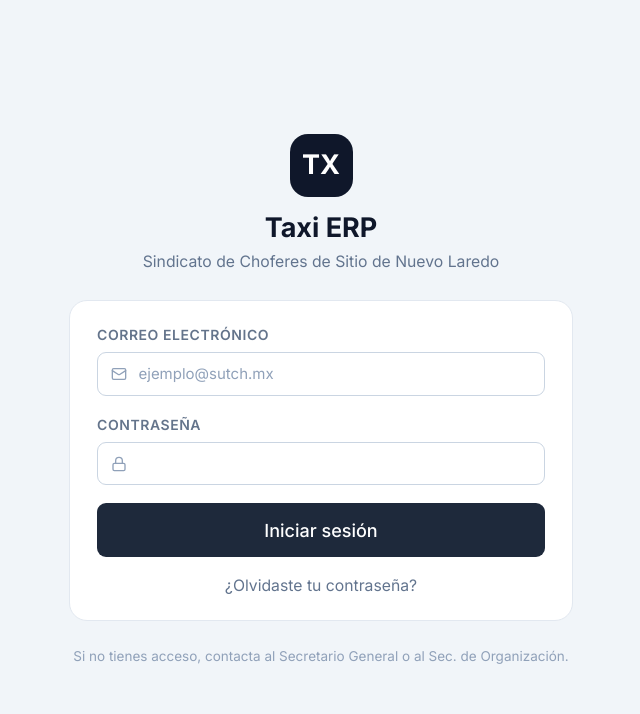
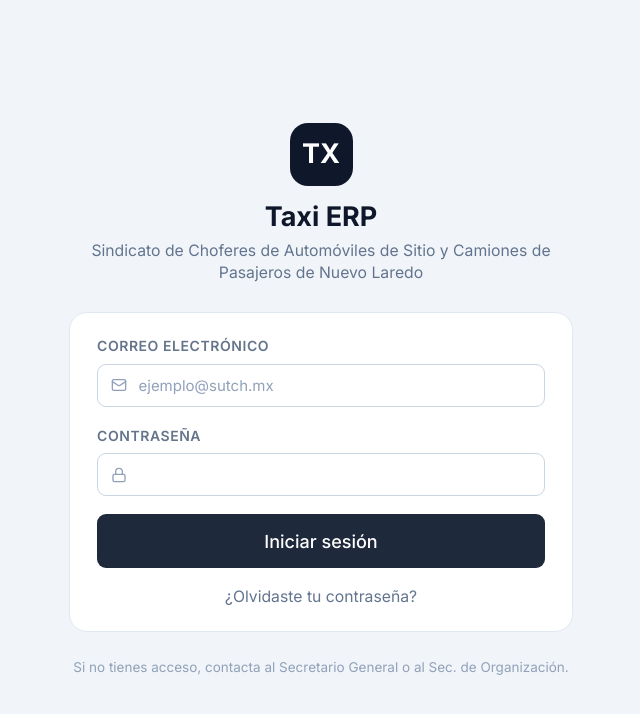
Before and after one commit to ruclax/ERP_Taxis, a Next.js app in the folder apps/web/: page /login in a window 1280 px wide. Shown: the top 714 px of the page, without its empty margins (319-959 px from the left). Built offline with nearby package versions, Linux system fonts and the light colour scheme.

Commit message:
fix(marca): nombre oficial del sindicato segun contrato en impresiones, manual, login y metadata

```diff
--- a/apps/web/src/app/(auth)/login/page.tsx
+++ b/apps/web/src/app/(auth)/login/page.tsx
@@ -38,7 +38,7 @@ export default function LoginPage() {
           </div>
           <h1 className="text-2xl font-bold ink">Taxi ERP</h1>
           <p className="mt-1 text-sm text-slate-500">
-            Sindicato de Choferes de Sitio de Nuevo Laredo
+            Sindicato de Choferes de Automóviles de Sitio y Camiones de Pasajeros de Nuevo Laredo
           </p>
         </div>
 
--- a/apps/web/src/app/(print)/imprimir/manual/page.tsx
+++ b/apps/web/src/app/(print)/imprimir/manual/page.tsx
@@ -11,8 +11,8 @@ export default function ImprimirManualPage() {
 
       <article className="rounded-lg bg-white p-8 text-slate-800 shadow-sm print:rounded-none print:p-0 print:shadow-none">
         <header className="mb-6 border-b-2 border-slate-800 pb-3">
-          <h1 className="text-lg font-bold uppercase tracking-tight">Sindicato de Choferes de Sitio</h1>
-          <p className="text-xs text-slate-500">de Automóviles de Alquiler de Nuevo Laredo, Tamps.</p>
+          <h1 className="text-base font-bold uppercase leading-tight tracking-tight">Sindicato de Choferes de Automóviles de Sitio y Camiones de Pasajeros de Nuevo Laredo</h1>
+          <p className="mt-0.5 text-xs text-slate-500">Nuevo Laredo, Tamaulipas</p>
           <div className="mt-2 flex items-baseline justify-between">
             <span className="text-base font-semibold text-slate-700">MANUAL DE USUARIO DE LA PLATAFORMA</span>
             <span className="text-xs text-slate-500">{hoy}</span>
--- a/apps/web/src/app/(print)/imprimir/socio/[id]/page.tsx
+++ b/apps/web/src/app/(print)/imprimir/socio/[id]/page.tsx
@@ -60,8 +60,8 @@ export default async function ImprimirSocioPage({ params }: { params: Promise<{
         {/* Encabezado */}
         <header className="flex items-start justify-between gap-4 border-b-2 border-slate-800 pb-3">
           <div>
-            <h1 className="text-lg font-bold uppercase tracking-tight">Sindicato de Choferes de Sitio</h1>
-            <p className="text-xs text-slate-500">de Automóviles de Alquiler de Nuevo Laredo, Tamps.</p>
+            <h1 className="text-base font-bold uppercase leading-tight tracking-tight">Sindicato de Choferes de Automóviles de Sitio y Camiones de Pasajeros de Nuevo Laredo</h1>
+            <p className="mt-0.5 text-xs text-slate-500">Nuevo Laredo, Tamaulipas</p>
           </div>
           <div className="text-right text-xs text-slate-500">
             <div className="font-semibold text-slate-700">EXPEDIENTE DEL AGREMIADO</div>
--- a/apps/web/src/app/(print)/imprimir/vehiculo/[id]/page.tsx
+++ b/apps/web/src/app/(print)/imprimir/vehiculo/[id]/page.tsx
@@ -40,8 +40,8 @@ export default async function ImprimirVehiculoPage({ params }: { params: Promise
       <article className="rounded-lg bg-white p-8 text-slate-800 shadow-sm print:rounded-none print:p-0 print:shadow-none">
         <header className="flex items-start justify-between gap-4 border-b-2 border-slate-800 pb-3">
           <div>
-            <h1 className="text-lg font-bold uppercase tracking-tight">Sindicato de Choferes de Sitio</h1>
-            <p className="text-xs text-slate-500">de Automóviles de Alquiler de Nuevo Laredo, Tamps.</p>
+            <h1 className="text-base font-bold uppercase leading-tight tracking-tight">Sindicato de Choferes de Automóviles de Sitio y Camiones de Pasajeros de Nuevo Laredo</h1>
+            <p className="mt-0.5 text-xs text-slate-500">Nuevo Laredo, Tamaulipas</p>
           </div>
           <div className="text-right text-xs text-slate-500">
             <div className="font-semibold text-slate-700">FICHA DEL VEHÍCULO</div>
--- a/apps/web/src/app/_manual/ManualContent.tsx
+++ b/apps/web/src/app/_manual/ManualContent.tsx
@@ -22,7 +22,7 @@ export default function ManualContent() {
     <div className="flex flex-col gap-8">
       <Sec id="bienvenida" titulo="1. Bienvenida">
         <P>
-          Esta es la plataforma de gestión del <b>Sindicato de Choferes de Sitio de Nuevo Laredo</b>.
+          Esta es la plataforma de gestión del <b>Sindicato de Choferes de Automóviles de Sitio y Camiones de Pasajeros de Nuevo Laredo</b>.
           Centraliza el expediente de cada agremiado, sus concesiones, la flota de vehículos, las pólizas
           de seguro, los sitios y sus delegados. El objetivo es tener <b>toda la información en un solo lugar</b>,
           siempre al día y accesible según el rol de cada persona.
--- a/apps/web/src/app/layout.tsx
+++ b/apps/web/src/app/layout.tsx
@@ -3,7 +3,7 @@ import './globals.css';
 
 export const metadata: Metadata = {
   title: 'Taxi ERP — Sindicato',
-  description: 'Sistema Integral del Sindicato de Choferes de Sitio de Nuevo Laredo',
+  description: 'Sistema Integral del Sindicato de Choferes de Automóviles de Sitio y Camiones de Pasajeros de Nuevo Laredo',
 };
 
 export default function RootLayout({ children }: { children: React.ReactNode }) {
```
Also changed, not shown: 1 other file (tests, documents, lock files or other folders).
